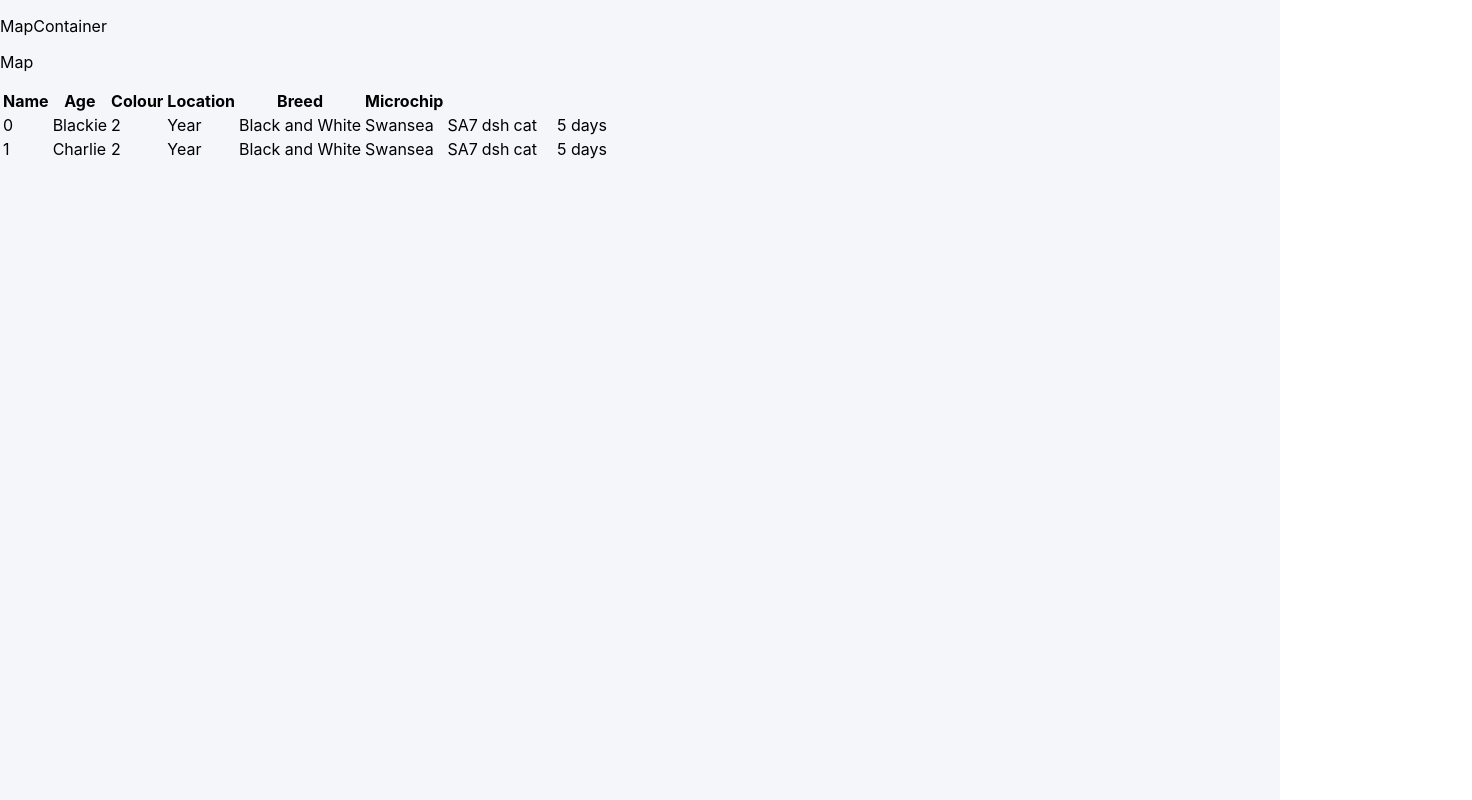
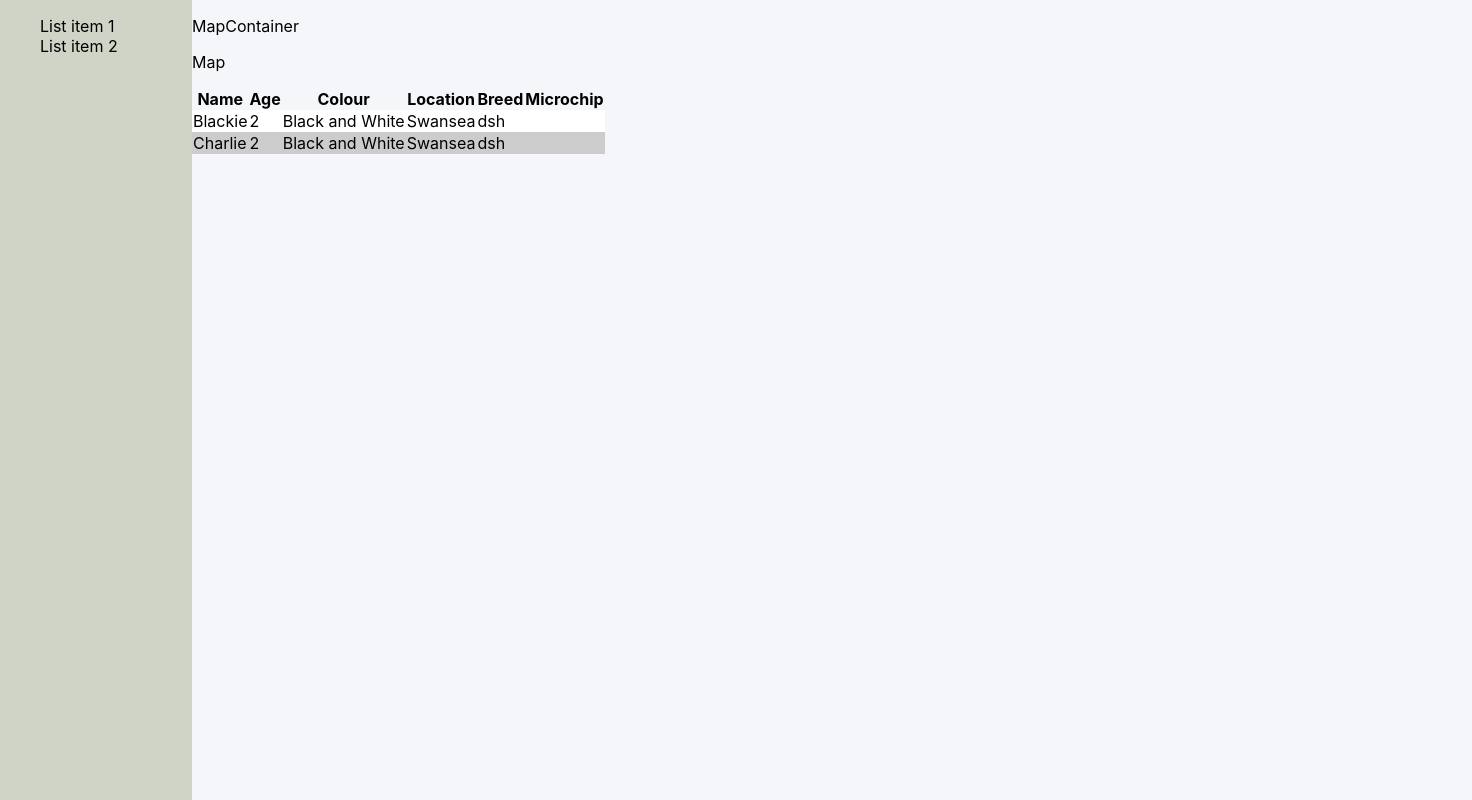
Before and after one commit to csamywilliams/feline-finder, a React (Create React App) app: page / in a window 1280 px wide. Shown: the whole page, 1472 px wide, since content can reach past the window. Built offline with nearby package versions, Linux system fonts and the light colour scheme.

Commit message:
Filter data based on columns set for table, started table styling

```diff
--- a/src/App.js
+++ b/src/App.js
@@ -13,7 +13,7 @@ class App extends Component {
   render() {
     return (
       <MainLayout>
-        {/* <SideNavBar /> */}
+        <SideNavBar />
         <Content />
       </MainLayout>
     );
--- a/src/components/SideNavBar/SideNavBar.jsx
+++ b/src/components/SideNavBar/SideNavBar.jsx
@@ -2,20 +2,24 @@ import React from 'react';
 import styled from 'styled-components';
 
 const Nav = styled.nav`
-    background-color: #35BB9B;
+    background-color: #d0d4c7;
     height: 100%;
 `;
+
+const Li = styled.li`
+    list-style: none;
+`
 
 function SideNavBar() {
     return (
         <Nav>
             <ul>
-                <li>
+                <Li>
                     List item 1
-                </li>
-                <li>
+                </Li>
+                <Li>
                     List item 2
-                </li>
+                </Li>
             </ul>
         </Nav>
     )
--- a/src/components/Table/Table.jsx
+++ b/src/components/Table/Table.jsx
@@ -1,7 +1,12 @@
 import React from 'react';
+import styled from 'styled-components';
 import TableHeader from '../TableHeader/TableHeader';
 import TableRow from '../TableRow/TableRow';
-import PropTypes from "prop-types";
+
+const TableStyle = styled.table`
+    border-collapse: collapse;
+    border-spacing: 0;
+`;
 
 class Table extends React.Component {
 
@@ -66,14 +71,6 @@ class Table extends React.Component {
             }
         ];
 
-        const rows = data.map((item) => {
-
-            return (
-                <TableRow key={item.id} row={item} columns={columns} />
-            )
-
-        });
-
         const headers = columns.map((item, index) => {
 
             return (
@@ -82,11 +79,21 @@ class Table extends React.Component {
 
         });
 
+        const rows = data.map((item) => {
+            const filterItem = columns.map((col) => {
+                if(item.hasOwnProperty(col.accessor)) return item[col.accessor];
+            });
+
+            return (
+                <TableRow key={item.id} row={filterItem} columns={columns} />
+            )
+        });
+
         return (
-            <table>
+            <TableStyle>
                 <thead><tr>{headers}</tr></thead>
                 <tbody>{rows}</tbody>
-            </table>
+            </TableStyle>
         )
     }
 }
--- a/src/components/TableRow/TableRow.jsx
+++ b/src/components/TableRow/TableRow.jsx
@@ -1,18 +1,30 @@
 import React from 'react';
+import styled from 'styled-components';
 import TableCell from '../TableCell/TableCell';
+
 
 class TableRow extends React.Component {
 
     render() {
 
-        var cells = Object.keys(this.props.row).map((prop, value) => {
+        const Tr = styled.tr`
+            &:nth-child(even) {
+                background: #ccc;
+            }
+
+            &:nth-child(odd) {
+                background: #fff;
+            }
+        `;
+
+        const cells = Object.keys(this.props.row).map((prop, value) => {
             return <TableCell key={value} value={this.props.row[prop]} />
         });
 
         return (
-            <tr>
+            <Tr>
                 {cells}
-            </tr>
+            </Tr>
         )
     }
 }
```
Also changed, not shown: 1 other file (tests, documents, lock files or other folders).
